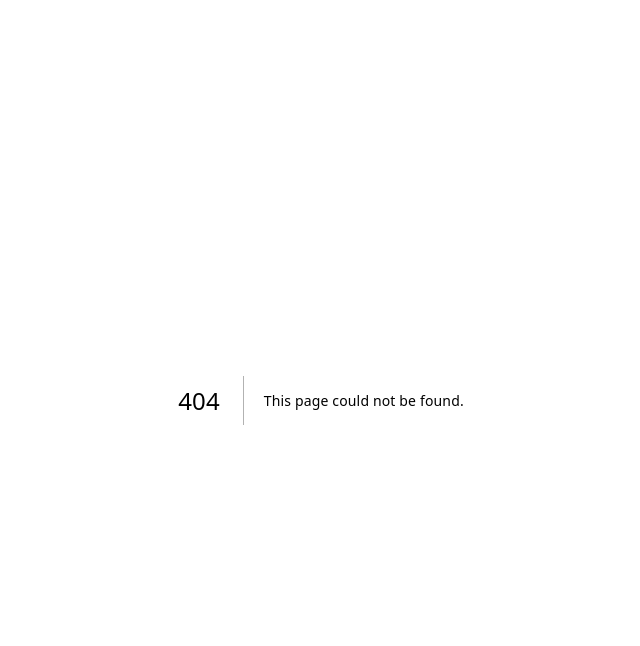
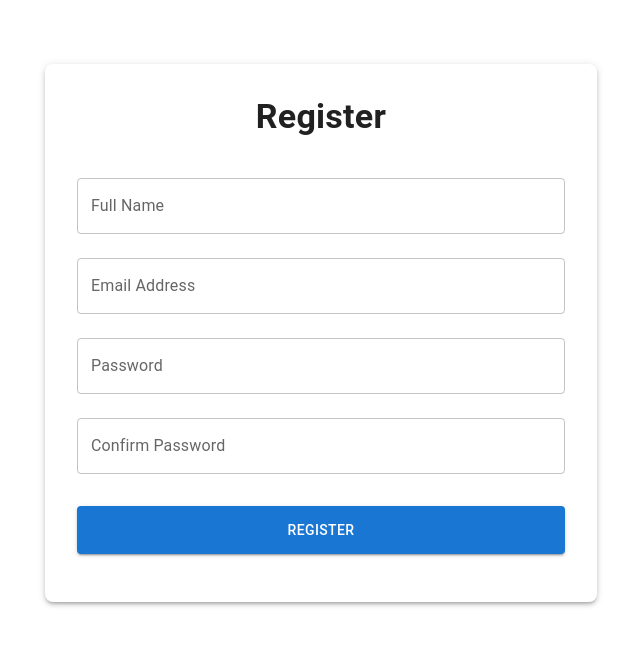
Before and after one commit to andigaluh/belajar-vibe-coding, a Next.js app: page /register in a window 1280 px wide. Before the commit this address had no page. Shown: the top 646 px of the page, without its empty margins (319-959 px from the left). Built offline with nearby package versions, Linux system fonts and the light colour scheme; what @mui/material-nextjs would draw is missing.

Commit message:
feat: implement user registration with API and Frontend

```diff
--- a/package.json
+++ b/package.json
@@ -15,6 +15,7 @@
     "@mui/material": "^9.0.0",
     "@mui/material-nextjs": "^9.0.0",
     "@tanstack/react-query": "^5.99.0",
+    "bcryptjs": "^3.0.3",
     "formik": "^2.4.9",
     "mysql2": "^3.22.0",
     "next": "16.2.3",
--- /dev/null
+++ b/src/app/api/v1/users/route.js
@@ -0,0 +1,55 @@
+import { NextResponse } from 'next/server';
+import pool from '@/lib/db';
+import bcrypt from 'bcryptjs';
+
+export async function POST(request) {
+  try {
+    const { name, email, password } = await request.json();
+
+    // Basic validation
+    if (!name || !email || !password) {
+      return NextResponse.json(
+        { message: 'Missing required fields', data: null },
+        { status: 400 }
+      );
+    }
+
+    // Hash password
+    const hashedPassword = await bcrypt.hash(password, 10);
+
+    // SQL Query
+    const query = 'INSERT INTO users (name, email, password) VALUES (?, ?, ?)';
+    const values = [name, email, hashedPassword];
+
+    // Execute query
+    const [result] = await pool.execute(query, values);
+
+    // Response data (exclude password)
+    const userData = {
+      id: result.insertId,
+      name,
+      email,
+      created_at: new Date().toISOString(),
+    };
+
+    return NextResponse.json(
+      { message: 'User created successfully', data: userData },
+      { status: 201 }
+    );
+  } catch (error) {
+    console.error('Registration error:', error);
+
+    // Check for duplicate email error (MySQL error code 1062)
+    if (error.code === 'ER_DUP_ENTRY') {
+      return NextResponse.json(
+        { message: 'Email already exists', data: null },
+        { status: 400 }
+      );
+    }
+
+    return NextResponse.json(
+      { message: 'User created failed', data: null },
+      { status: 500 }
+    );
+  }
+}
--- /dev/null
+++ b/src/app/register/page.js
@@ -0,0 +1,168 @@
+'use client';
+
+import React, { useState } from 'react';
+import {
+  Container,
+  Paper,
+  Typography,
+  TextField,
+  Button,
+  Box,
+  Alert,
+  CircularProgress
+} from '@mui/material';
+import { useFormik } from 'formik';
+import * as Yup from 'yup';
+import { useMutation } from '@tanstack/react-query';
+
+// Validation Schema
+const validationSchema = Yup.object({
+  name: Yup.string()
+    .required('Name is required'),
+  email: Yup.string()
+    .email('Enter a valid email')
+    .required('Email is required'),
+  password: Yup.string()
+    .min(6, 'Password should be of minimum 6 characters length')
+    .required('Password is required'),
+  confirmPassword: Yup.string()
+    .oneOf([Yup.ref('password'), null], 'Passwords must match')
+    .required('Confirm Password is required'),
+});
+
+export default function RegisterPage() {
+  const [feedback, setFeedback] = useState({ message: '', severity: 'info', open: false });
+
+  // TanStack Query Mutation
+  const mutation = useMutation({
+    mutationFn: async (values) => {
+      const response = await fetch('/api/v1/users', {
+        method: 'POST',
+        headers: {
+          'Content-Type': 'application/json',
+        },
+        body: JSON.stringify({
+          name: values.name,
+          email: values.email,
+          password: values.password,
+        }),
+      });
+
+      const data = await response.json();
+      if (!response.ok) {
+        throw new Error(data.message || 'Something went wrong');
+      }
+      return data;
+    },
+    onSuccess: (data) => {
+      setFeedback({
+        message: data.message || 'User created successfully!',
+        severity: 'success',
+        open: true,
+      });
+      formik.resetForm();
+    },
+    onError: (error) => {
+      setFeedback({
+        message: error.message || 'Registration failed',
+        severity: 'error',
+        open: true,
+      });
+    },
+  });
+
+  const formik = useFormik({
+    initialValues: {
+      name: '',
+      email: '',
+      password: '',
+      confirmPassword: '',
+    },
+    validationSchema: validationSchema,
+    onSubmit: (values) => {
+      mutation.mutate(values);
+    },
+  });
+
+  return (
+    <Container maxWidth="sm">
+      <Box sx={{ mt: 8, mb: 4 }}>
+        <Paper elevation={3} sx={{ p: 4, borderRadius: 2 }}>
+          <Typography variant="h4" component="h1" gutterBottom align="center" sx={{ fontWeight: 'bold', mb: 3 }}>
+            Register
+          </Typography>
+
+          {feedback.open && (
+            <Alert severity={feedback.severity} sx={{ mb: 3 }}>
+              {feedback.message}
+            </Alert>
+          )}
+
+          <form onSubmit={formik.handleSubmit}>
+            <TextField
+              fullWidth
+              id="name"
+              name="name"
+              label="Full Name"
+              value={formik.values.name}
+              onChange={formik.handleChange}
+              onBlur={formik.handleBlur}
+              error={formik.touched.name && Boolean(formik.errors.name)}
+              helperText={formik.touched.name && formik.errors.name}
+              margin="normal"
+            />
+            <TextField
+              fullWidth
+              id="email"
+              name="email"
+              label="Email Address"
+              value={formik.values.email}
+              onChange={formik.handleChange}
+              onBlur={formik.handleBlur}
+              error={formik.touched.email && Boolean(formik.errors.email)}
+              helperText={formik.touched.email && formik.errors.email}
+              margin="normal"
+            />
+            <TextField
+              fullWidth
+              id="password"
+              name="password"
+              label="Password"
+              type="password"
+              value={formik.values.password}
+              onChange={formik.handleChange}
+              onBlur={formik.handleBlur}
+              error={formik.touched.password && Boolean(formik.errors.password)}
+              helperText={formik.touched.password && formik.errors.password}
+              margin="normal"
+            />
+            <TextField
+              fullWidth
+              id="confirmPassword"
+              name="confirmPassword"
+              label="Confirm Password"
+              type="password"
+              value={formik.values.confirmPassword}
+              onChange={formik.handleChange}
+              onBlur={formik.handleBlur}
+              error={formik.touched.confirmPassword && Boolean(formik.errors.confirmPassword)}
+              helperText={formik.touched.confirmPassword && formik.errors.confirmPassword}
+              margin="normal"
+            />
+
+            <Button
+              color="primary"
+              variant="contained"
+              fullWidth
+              type="submit"
+              disabled={mutation.isPending}
+              sx={{ mt: 3, mb: 2, height: 48 }}
+            >
+              {mutation.isPending ? <CircularProgress size={24} color="inherit" /> : 'Register'}
+            </Button>
+          </form>
+        </Paper>
+      </Box>
+    </Container>
+  );
+}
```
Also changed, not shown: 1 other file (tests, documents, lock files or other folders).
